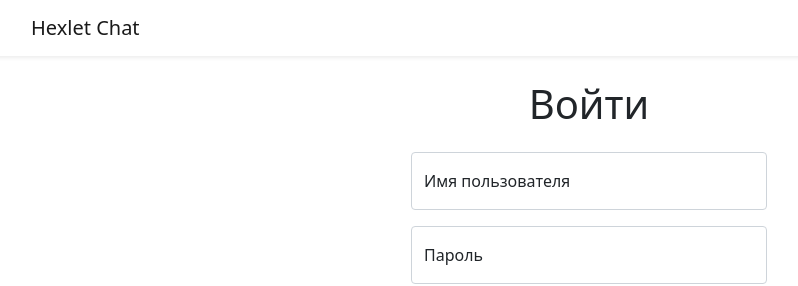
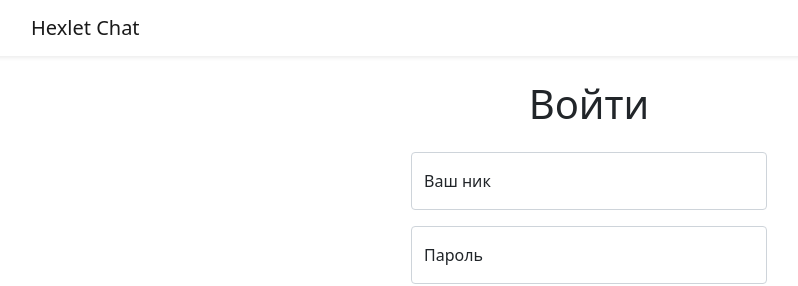
Before and after one commit to Viklm/frontend-project-lvl4, a React app: page /login in a window 1280 px wide. Shown: the top 286 px of the page, without its empty margins (51-849 px from the left). Built offline with nearby package versions, Linux system fonts and the light colour scheme; no server answers; the HTML template or start-up script is replaced by a standard one.

Commit message:
fixed text

```diff
--- a/src/locales/ru.js
+++ b/src/locales/ru.js
@@ -7,7 +7,7 @@ export default {
     LoginPage: {
       title: 'Войти',
       form: {
-        username: 'Имя пользователя',
+        username: 'Ваш ник',
         password: 'Пароль',
         button: 'Войти',
       },
@@ -39,7 +39,7 @@ export default {
     SignupPage: {
       registration: 'Регистрация',
       form: {
-        username: 'Ваш ник',
+        username: 'Имя пользователя',
         password: 'Пароль',
         button: 'Зарегистрироваться',
         confirmPassword: 'Подтвердите пароль',
```
